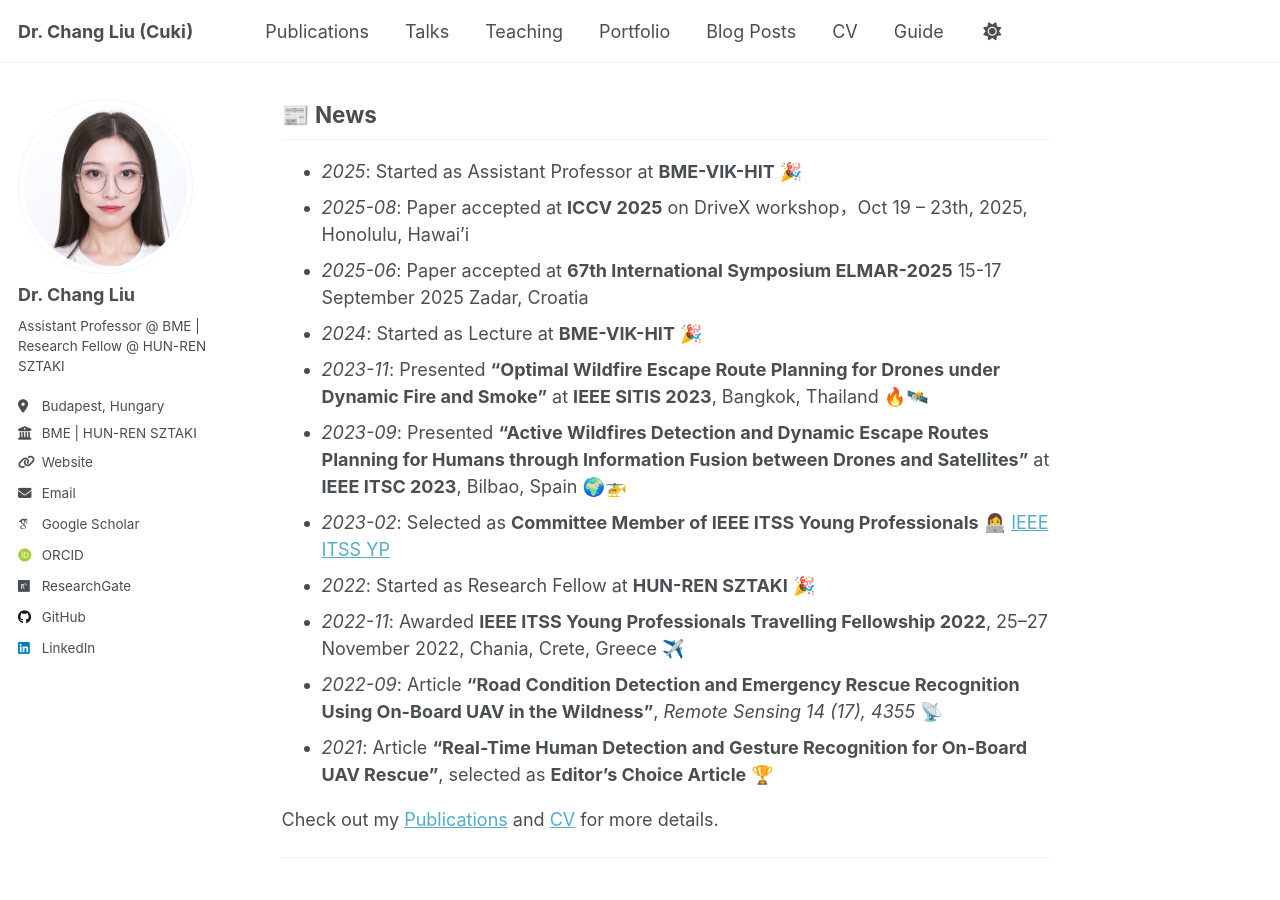
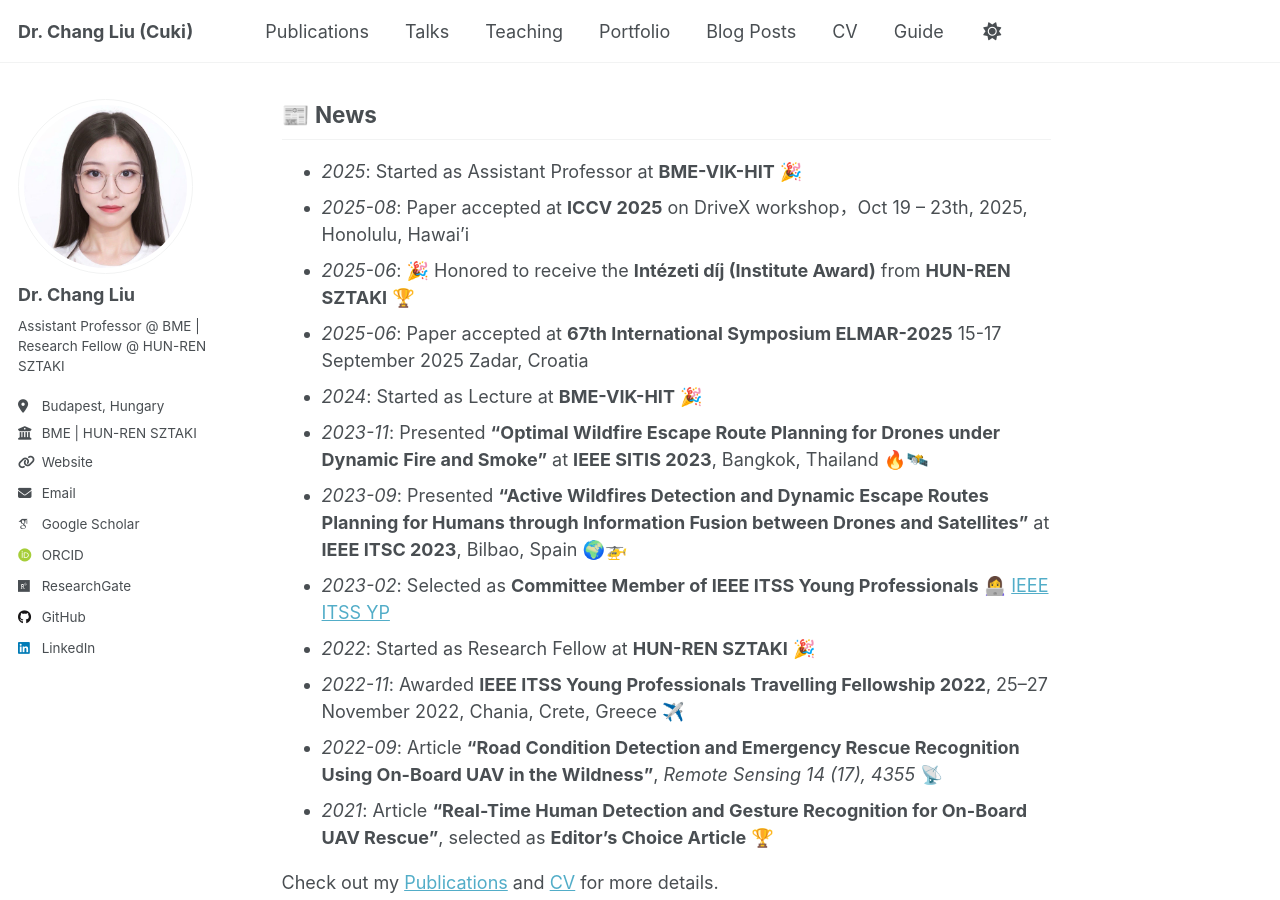
Before and after one commit to ChangLiu-bp/changliu-bp.github.io, a Jekyll site: the page built from _pages/about.md, in a window 1280 px wide and 900 px high, scrolled down 663 px. Built offline with Jekyll 4.4.1, drawn with Linux system fonts in a browser that asks for light colours; some web fonts are replaced; a script that is not in the unit is left out.

Commit message:
Update about.md

```diff
--- a/_pages/about.md
+++ b/_pages/about.md
@@ -28,6 +28,7 @@ redirect_from:
 ## 📰 News
 - *2025*: Started as Assistant Professor at **BME-VIK-HIT** 🎉
 - *2025-08*: Paper accepted at **ICCV 2025** on DriveX workshop，Oct 19 – 23th, 2025, Honolulu, Hawai'i
+- *2025-06*: 🎉 Honored to receive the **Intézeti díj (Institute Award)** from **HUN-REN SZTAKI** 🏆
 - *2025-06*: Paper accepted at **67th International Symposium ELMAR-2025** 15-17 September 2025 Zadar, Croatia
 - *2024*: Started as Lecture at **BME-VIK-HIT** 🎉
 - *2023-11*: Presented **“Optimal Wildfire Escape Route Planning for Drones under Dynamic Fire and Smoke”** at **IEEE SITIS 2023**, Bangkok, Thailand 🔥🛰️
```
